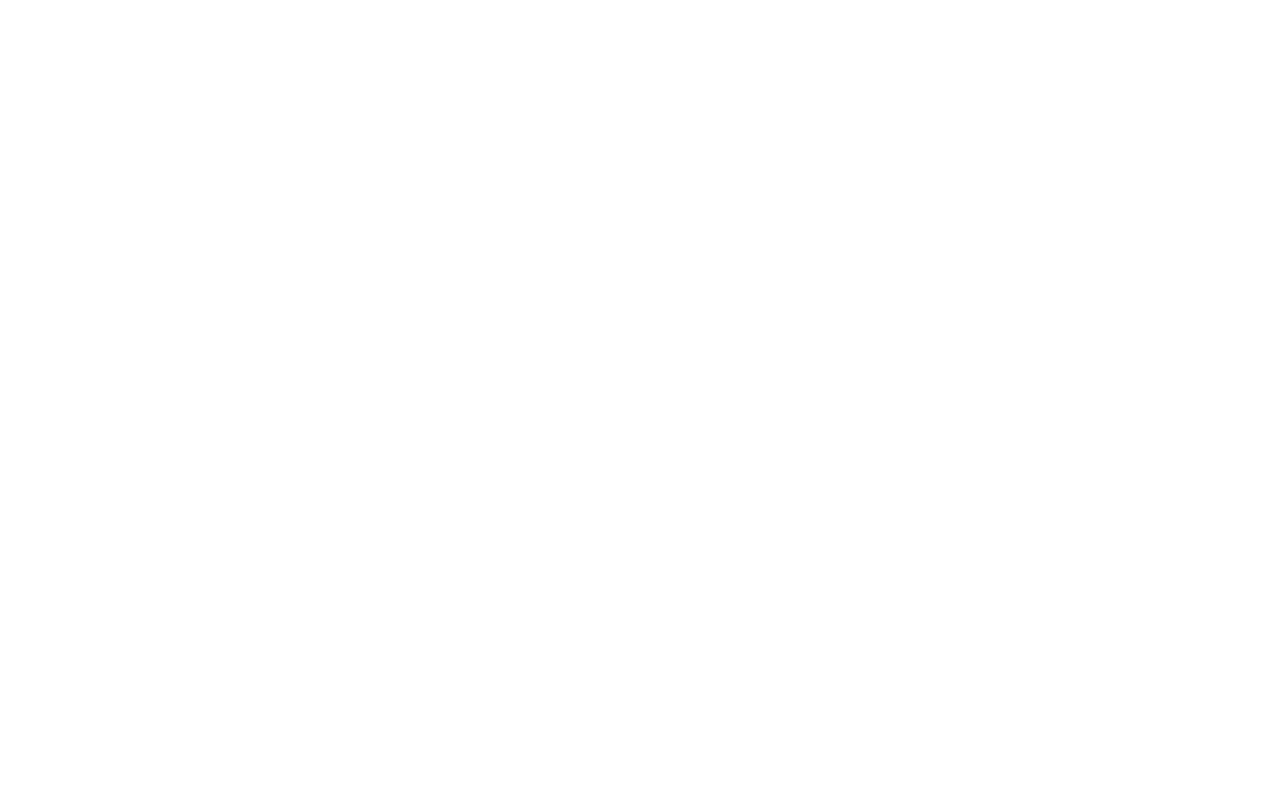
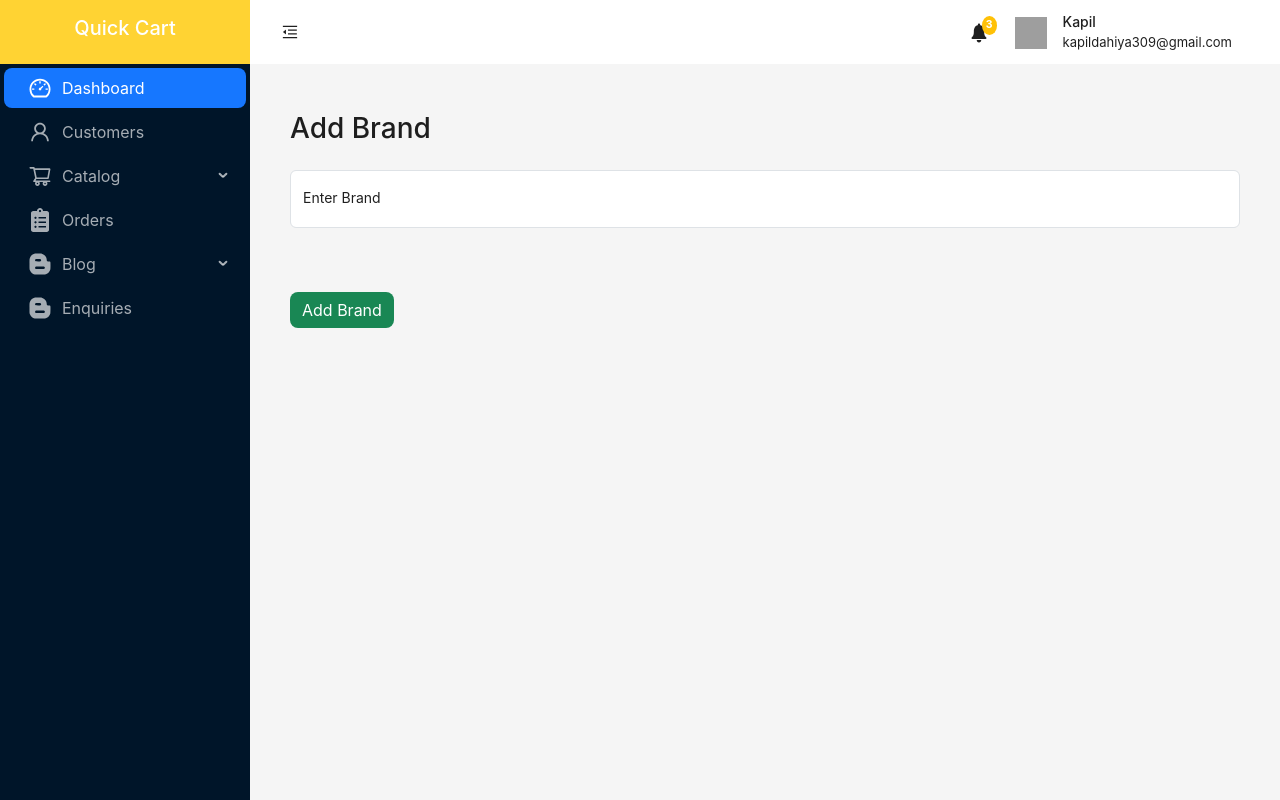
Before and after one commit to dahiyakapil/Ecommerce-Admin-App, a React (Create React App) app in the folder admin-app/: page /admin/brand in a window 1280 px wide. Before the commit this address had no page. Built offline with nearby package versions, Linux system fonts and the light colour scheme; grey boxes are pictures that could not be loaded.

Commit message:
Add brand UI is done

```diff
--- a/admin-app/src/App.js
+++ b/admin-app/src/App.js
@@ -18,6 +18,7 @@
 import Addblogcat from "./pages/Addblogcat";
 import Addcolor from "./pages/Addcolor";
 import Addcat from "./pages/Addcat";
+import Addbrand from "./pages/Addbrand";
 
 function App() {
   return (
@@ -40,6 +41,7 @@
           <Route path="category" element={<Addcat />} />
           <Route path="list-category" element={<Categorylist />} />
           <Route path="list-brand" element={<Brandlist />} />
+          <Route path="brand" element={<Addbrand />} />
           <Route path="list-product" element={<Productlist />} />
         </Route>
       </Routes>
--- /dev/null
+++ b/admin-app/src/pages/Addbrand.js
@@ -0,0 +1,20 @@
+import React from "react";
+import CustomInput from "../components/CustomInput";
+
+const Addbrand = () => {
+  return (
+    <div>
+      <h3 className="mb-4">Add Brand</h3>
+      <div>
+        <form action="">
+          <CustomInput type="text" label="Enter Brand" />
+          <button className="btn btn-success border-0 rounded-3 my-5">
+              Add Brand
+            </button>
+        </form>
+      </div>
+    </div>
+  );
+};
+
+export default Addbrand;
```
